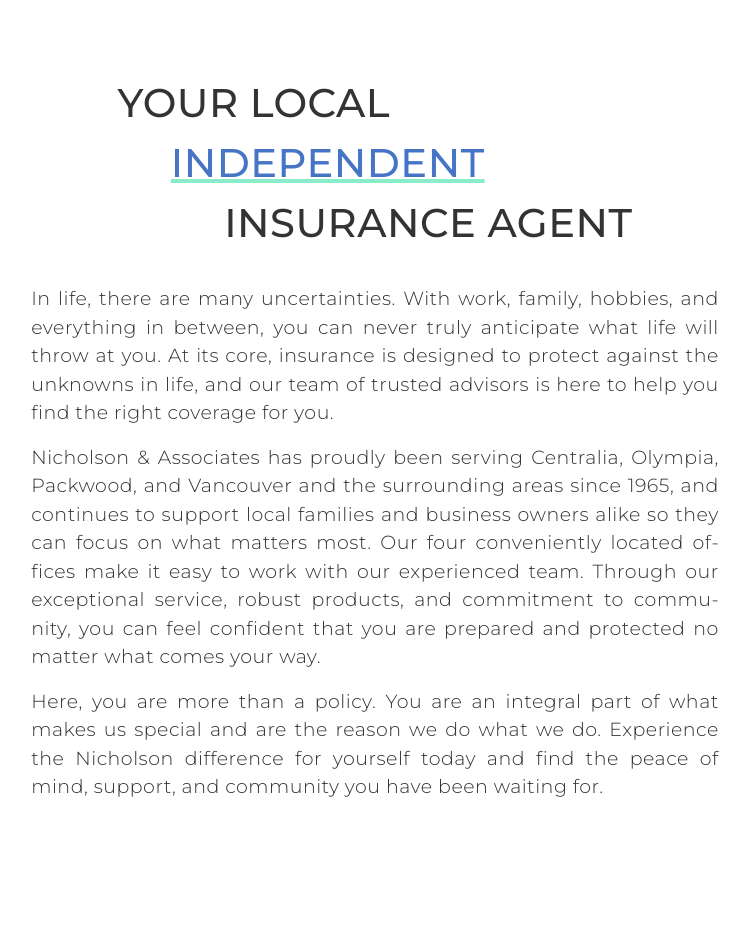
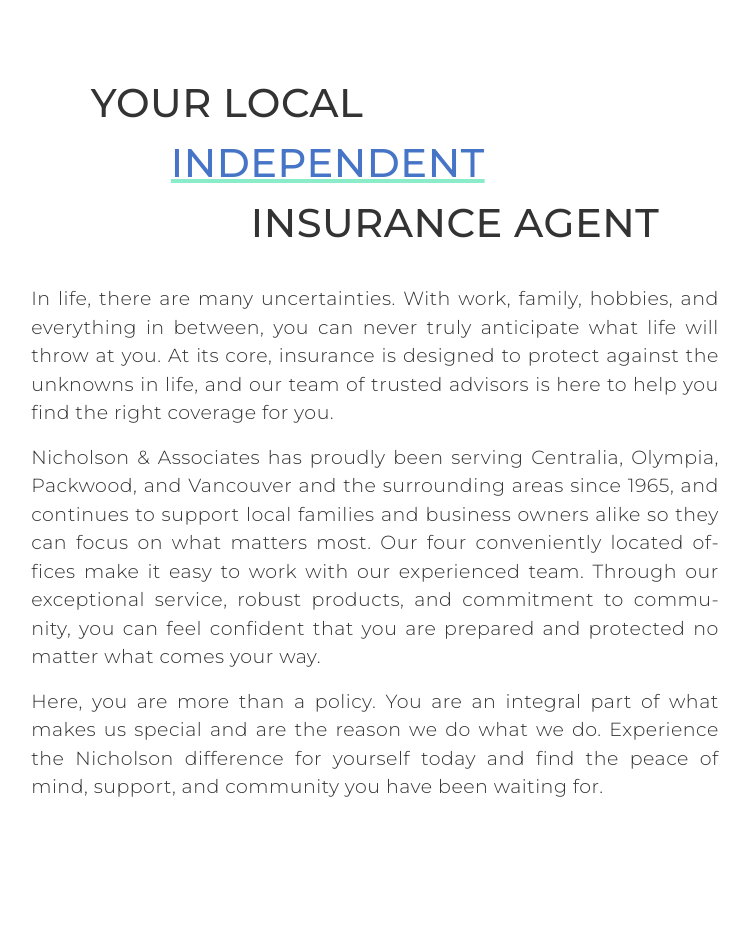
Before and after one commit to Varial-Web-Development/nicholson-website, a Next.js app: page / in a window 1280 px wide. Shown: the part 800-1730 px from the top of the page, without its empty margins (265-1014 px from the left). Built offline with nearby package versions, Linux system fonts and the light colour scheme.

Commit message:
trying to fix cls issue with h1 on home page

```diff
--- a/components/pages/home/intro.jsx
+++ b/components/pages/home/intro.jsx
@@ -3,8 +3,8 @@
     <section className="px-4 pt-8 pb-12 md:px-12 md:pt-16 md:pb-24 lg:pt-24 lg:pb-32 grid gap-8">
       <h1 className="grid uppercase w-fit mx-auto text-[22px] md:text-[32px] lg:text-[40px] tracking-[1.75px]">
         <span>Your Local</span>
-        <span className="ml-[2ch] underline underline-offset-2 decoration-nicholson-green-500 text-nicholson-blue-500"> Independent</span>
-        <span className="ml-[4ch]"> Insurance Agent</span>
+        <span className="indent-[2em] underline underline-offset-2 decoration-nicholson-green-500 text-nicholson-blue-500"> Independent</span>
+        <span className="indent-[4em]"> Insurance Agent</span>
       </h1>
       <div className="grid gap-4 justify-center">
         <p>
```
